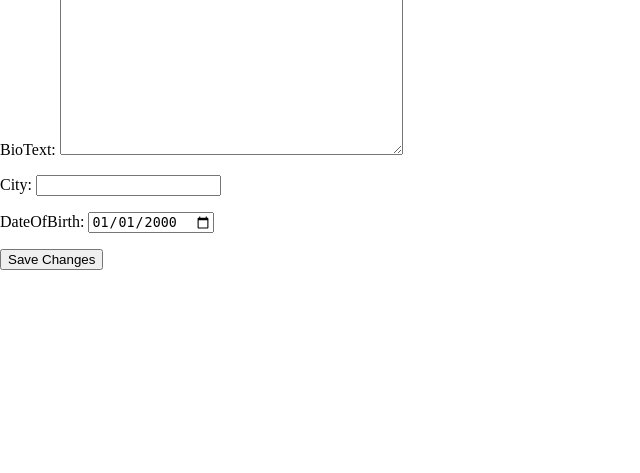
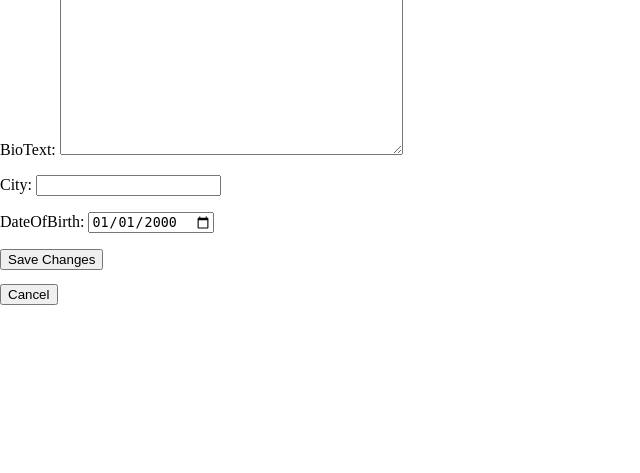
Before and after one commit to Damian5314/apotheek, a Django app: page /edit_profile/ in a window 1280 px wide; the page is wider, and only the part inside the window is pictured. Shown: the part 229-702 px from the top of that part, without its empty margins (0-640 px from the left). Run offline with Django 5.2, Linux system fonts and the light colour scheme; the visitor is signed in with stand-in values (Sample User, id 1); data comes from the database, SQL or seed files in the repository.

Commit message:
button on edit profile

```diff
--- a/apotheek/base/templates/base/edit_profile.html
+++ b/apotheek/base/templates/base/edit_profile.html
@@ -7,5 +7,5 @@
     {{ form.as_p }}
     <button type="submit" class="btn btn-primary">Save Changes</button>
 </form>
-<a href="{% url 'profile' %}" class="btn btn-secondary">Cancel</a>
+<a href="{% url 'profile' %}" class="btn btn-secondary"><button>Cancel</button></a>
 {% endblock %}
```
